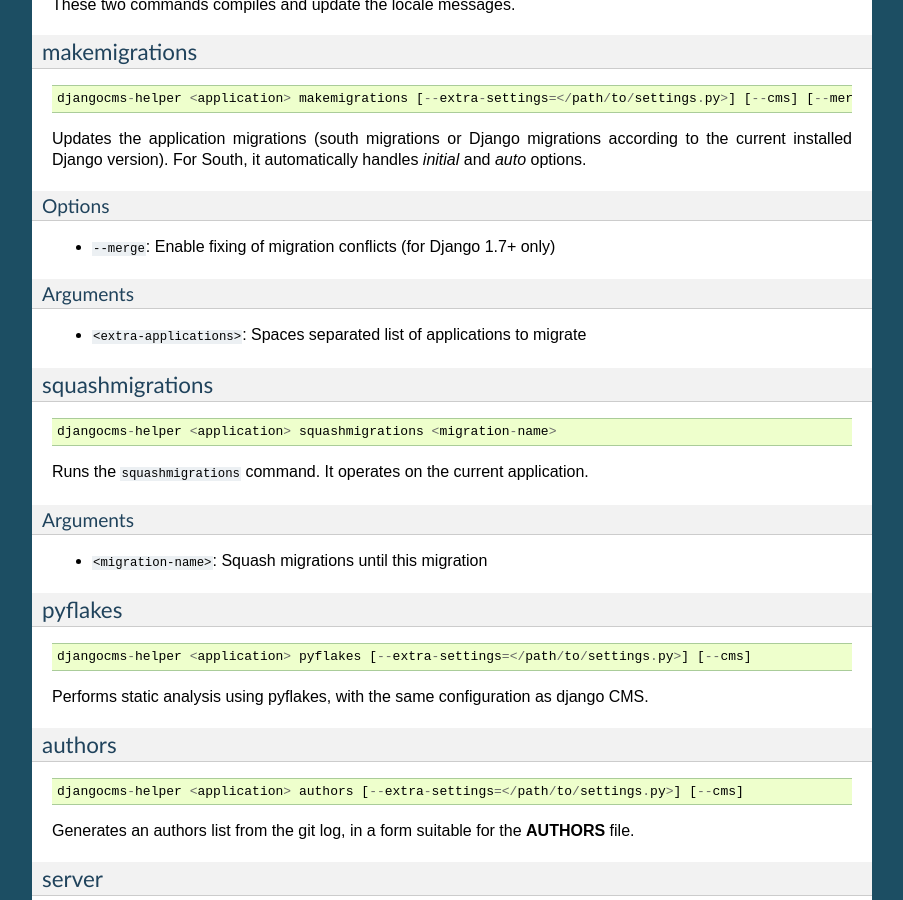
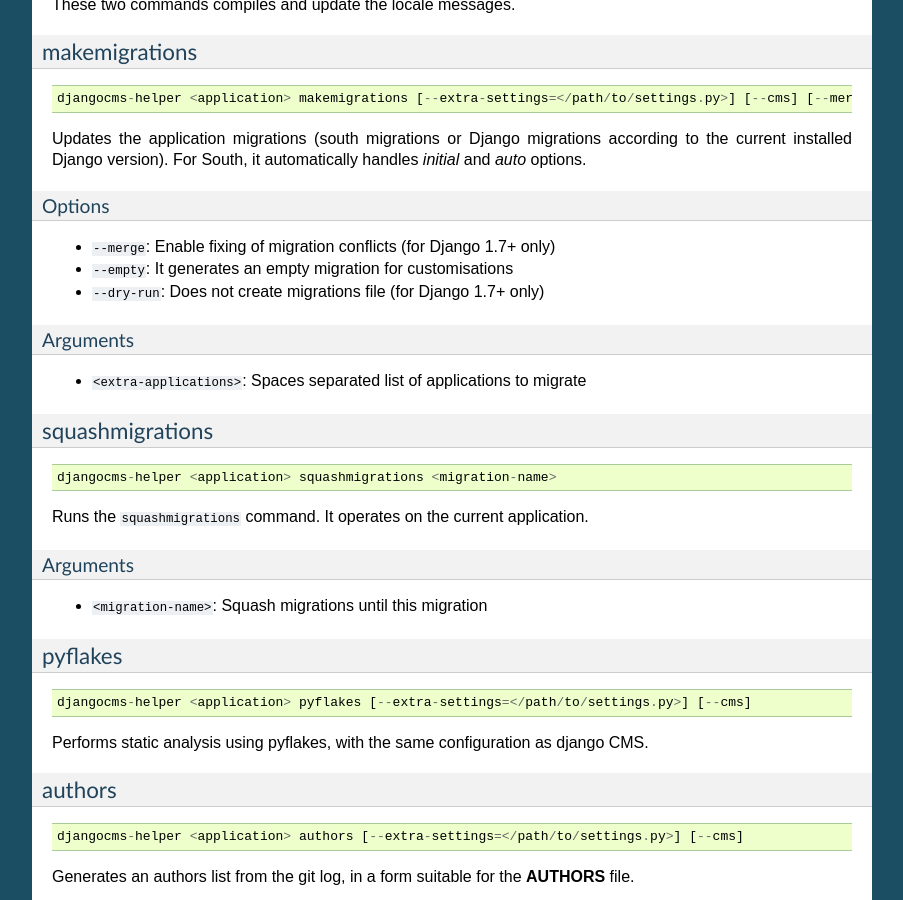
Before and after one commit to nephila/django-app-helper, a Sphinx documentation site: the page built from docs/reference.rst, in a window 1280 px wide and 900 px high, scrolled down 2191 px. Shown: the whole window, without its empty margins (198-1101 px from the left). Built offline with Sphinx 7.4.7, drawn with Linux system fonts in a browser that asks for light colours.

Commit message:
Update command reference

```diff
--- a/docs/reference.rst
+++ b/docs/reference.rst
@@ -132,7 +132,7 @@
 
 ::
 
-    djangocms-helper <application> makemigrations [--extra-settings=</path/to/settings.py>] [--cms] [--merge] [<extra-applications>...]
+    djangocms-helper <application> makemigrations [--extra-settings=</path/to/settings.py>] [--cms] [--merge] [--dry-run] [--empty] [<extra-applications>...]
 
 Updates the application migrations (south migrations or Django migrations
 according to the current installed Django version). For South, it automatically
@@ -142,6 +142,8 @@
 -------
 
 * ``--merge``: Enable fixing of migration conflicts (for Django 1.7+ only)
+* ``--empty``: It generates an empty migration for customisations
+* ``--dry-run``: Does not create migrations file (for Django 1.7+ only)
 
 Arguments
 ---------
```
